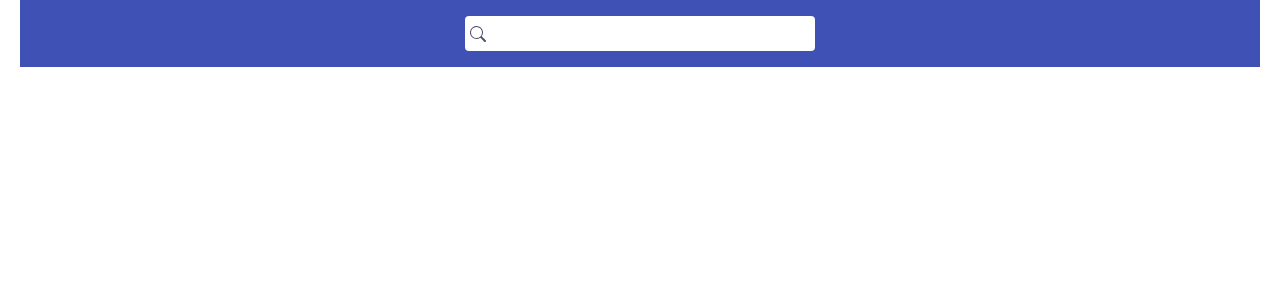
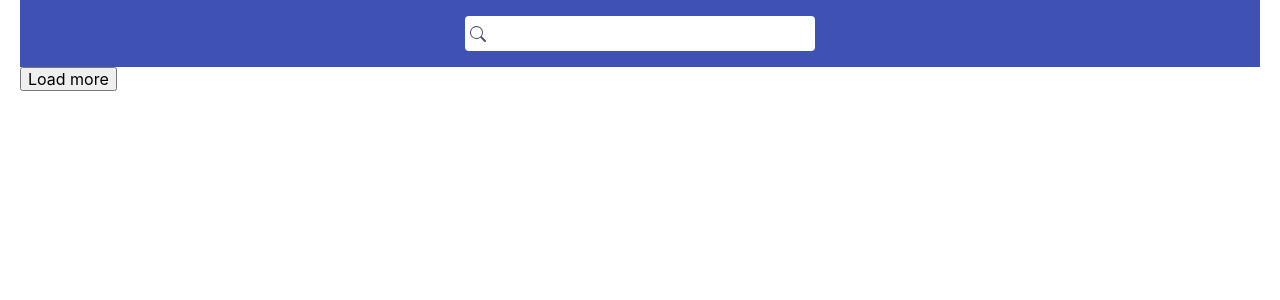
Before and after one commit to M-Tyshchenko/goit-react-hw-03-image-finder, a React (Create React App) app: page / in a window 1280 px wide. Shown: the top 300 px of the page. Built offline with nearby package versions, Linux system fonts and the light colour scheme.

Commit message:
included gallery and loadmore

```diff
--- a/src/components/App.js
+++ b/src/components/App.js
@@ -1,6 +1,8 @@
 import { Container, GlobalStyles } from "./GlobalStyle";
 import React, { Component } from 'react'
 import { SearchBar } from "./SearchBar/SearchBar";
+import { ImageGallery } from "./ImageGallery/ImageGallery";
+import { LoadMoreBtn } from "./LoadMoreBtn/LoadMoreBtn";
 
 // const initialState = {
 //   query: '',
@@ -30,6 +32,8 @@ export class App extends Component {
   return (
     <Container>
       <SearchBar/>
+      <ImageGallery />
+      <LoadMoreBtn/>
 
       <GlobalStyles/>
     </Container>
--- a/src/components/GlobalStyle.js
+++ b/src/components/GlobalStyle.js
@@ -59,4 +59,5 @@ export const Container = styled.div`
 
   display: flex;
   flex-direction: column;
+
 `;
--- /dev/null
+++ b/src/components/ImageGallery/ImageGallery.js
@@ -0,0 +1,5 @@
+export const ImageGallery = () => {
+    return (
+        <div></div>
+    )
+}
--- a/src/components/LoadMoreBtn/LoadMoreBtn.js
+++ b/src/components/LoadMoreBtn/LoadMoreBtn.js
@@ -0,0 +1,7 @@
+export const LoadMoreBtn = () => {
+    return (
+        <div>
+            <button type="button">Load more</button>
+        </div>
+    )
+}
--- a/src/components/SearchBar/SearchBar.js
+++ b/src/components/SearchBar/SearchBar.js
@@ -1,14 +1,18 @@
-import { FormContainer, FormInput, FormLabel, StyledIcon } from "./SearchBar.styled";
-
+import {
+  FormContainer,
+  FormInput,
+  FormLabel,
+  StyledIcon,
+} from './SearchBar.styled';
 
 export const SearchBar = () => {
   return (
     <FormContainer>
-          <form>
-              <FormLabel>
-              <StyledIcon/>
-              <FormInput type="text" name="" />
-             </FormLabel>
+      <form>
+        <FormLabel>
+          <StyledIcon />
+          <FormInput type="text" name="query" />
+        </FormLabel>
       </form>
     </FormContainer>
   );
```
Also changed, not shown: src/components/Gallery/Gallery.styled.js (deleted), src/components/ImageGallery/ImageGallery.styled.js (added).
